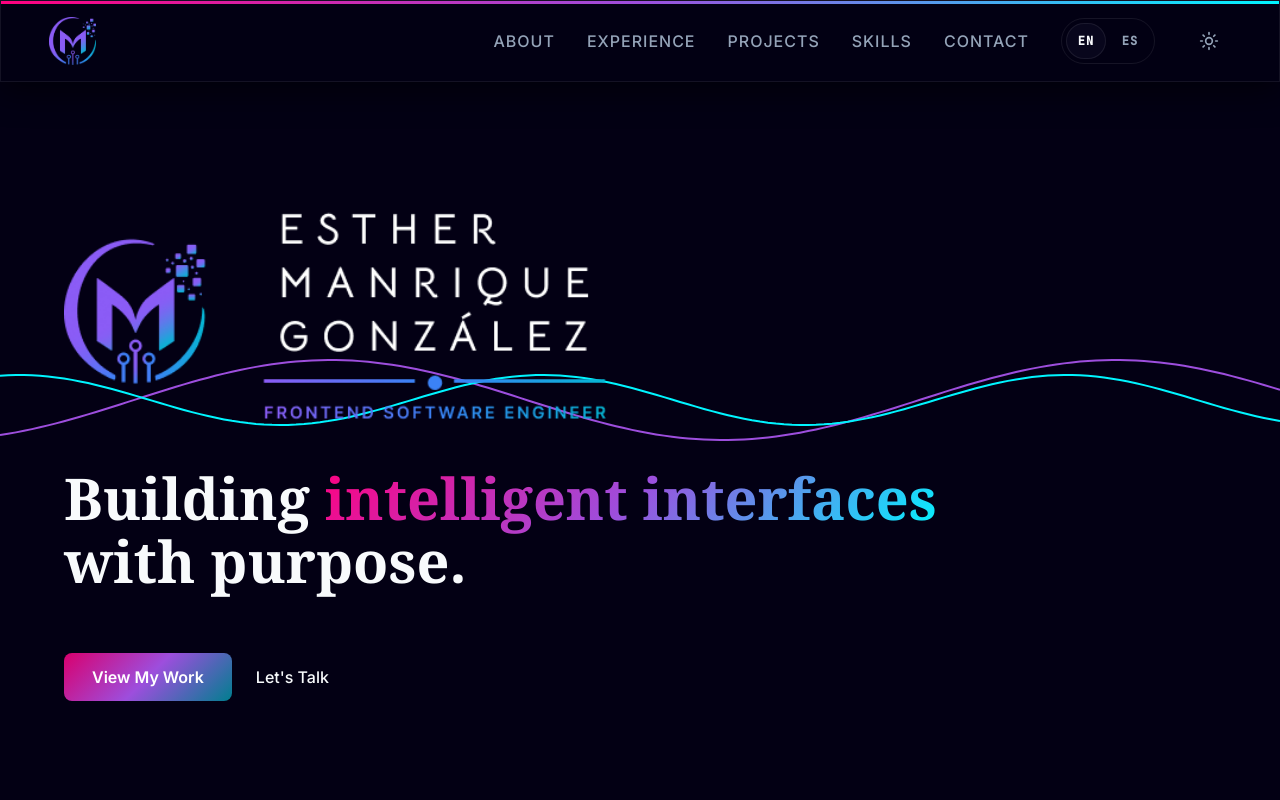
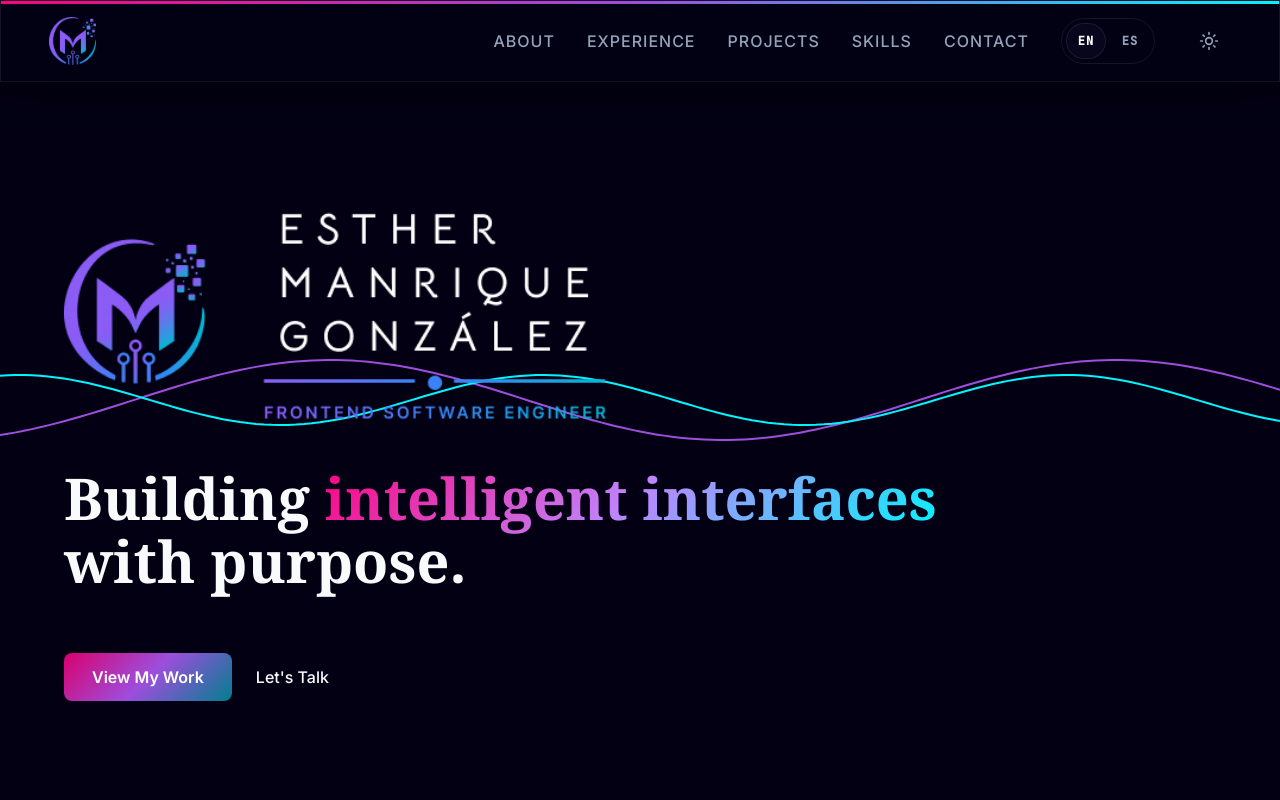
Before and after one commit to EstherManriqueGlez/Portfolio_2026, a React (Vite) app: page / in a window 1280 px wide. Shown: the top 800 px of the page. Built offline with nearby package versions, Linux system fonts and the light colour scheme; a web font is replaced by a local one.

Commit message:
fix: update color gradient for improved text visibility in dark theme

```diff
--- a/src/shared/styles/abstracts/_themes.scss
+++ b/src/shared/styles/abstracts/_themes.scss
@@ -5,7 +5,7 @@
   --font-sans: 'Inter', system-ui, -apple-system, sans-serif;
   --font-mono: 'JetBrains Mono', 'Fira Code', monospace;
   --color-primary-grad: linear-gradient(135deg, #ff007f 0%, #9d4edd 50%, #00f5ff 100%);
-  --color-text-grad: var(--color-primary-grad);
+  --color-text-grad: linear-gradient(135deg, #ff007f 0%, #c084fc 50%, #00f5ff 100%);
   --bg-primary: #030014;
   --bg-secondary: #0a081a;
   --text-main: #f8fafc;
```
